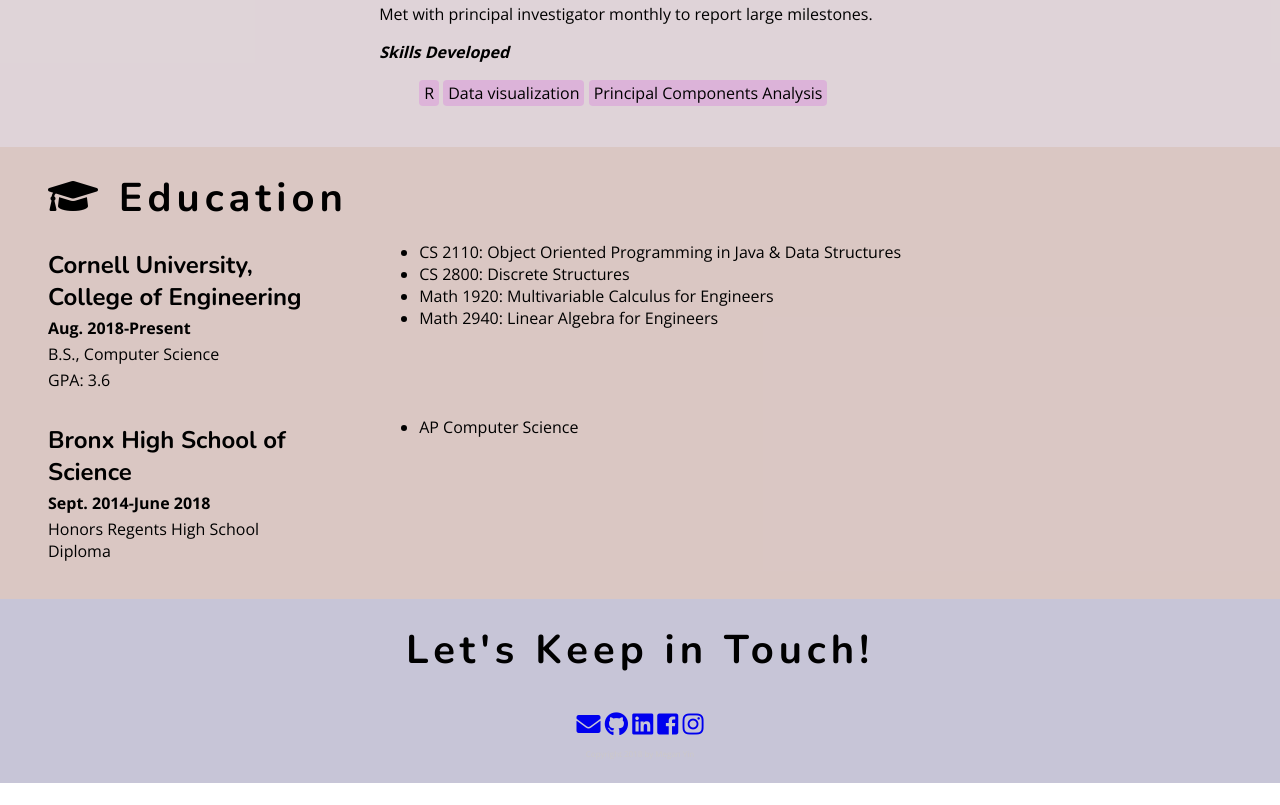
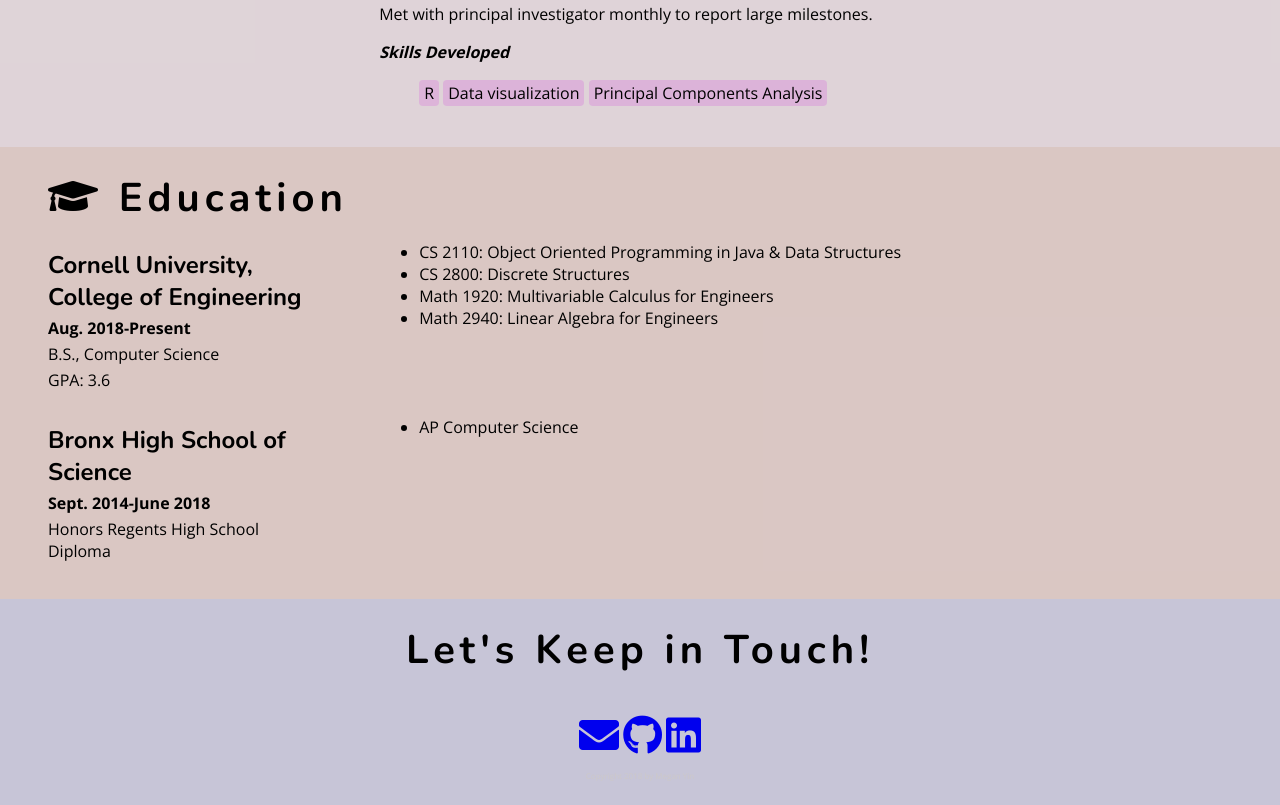
Before and after one commit to meganyin13/PersonalWebsite, a plain HTML site: page public/index.html in a window 1280 px wide. Shown: the part 3240-4045 px from the top of the page. Before the commit the page ends 4023 px from the top, so only its background shows below. Drawn offline with nearby package versions, Linux system fonts and the light colour scheme.

Commit message:
fixed sizing and llinks of contact icons

```diff
--- a/public/index.html
+++ b/public/index.html
@@ -216,11 +216,9 @@
     </section>
     <section id="contact" class="contact">
         <h2>Let's Keep in Touch!</h2>
-        <a href="#"><i class="fas fa-envelope"></i></a>
-        <a href="#"><i class="fab fa-github"></i></a>
-        <a href="#"><i class="fab fa-linkedin"></i></a>
-        <a href="#"><i class="fab fa-facebook-square"></i></a>
-        <a href="#"><i class="fab fa-instagram"></i></a>
+        <a href="mailto: my474@cornell.edu"><i class="fas fa-envelope"></i></a>
+        <a href="https://github.com/meganyin13/" target="_blank"><i class="fab fa-github"></i></a>
+        <a href="https://www.linkedin.com/in/meijunyin13/" target="_blank"><i class="fab fa-linkedin"></i></a>
 
         <p>Copyright 2018 by Megan Yin</p>
     </section>
--- a/public/styles_mobile-first.css
+++ b/public/styles_mobile-first.css
@@ -504,6 +504,7 @@ nav li:first-child {
     background-color: #9a96b68c;
     padding: 1.5em;
     text-align: center;
+    height: fit-content;
 }
 
 .contact h2 {
@@ -516,6 +517,14 @@ nav li:first-child {
     font-size: 1.5rem;
 }
 
+.contact a:enabled {
+    color: blue;
+}
+
+.contact a:active {
+    color: red;
+}
+
 
 .contact p {
     font-size: 0.5rem;
@@ -526,4 +535,7 @@ nav li:first-child {
     .contact h2 {
         font-size: 2.5rem;
     }
+    .contact a {
+        font-size: 2.5rem;
+    }
 }
```
